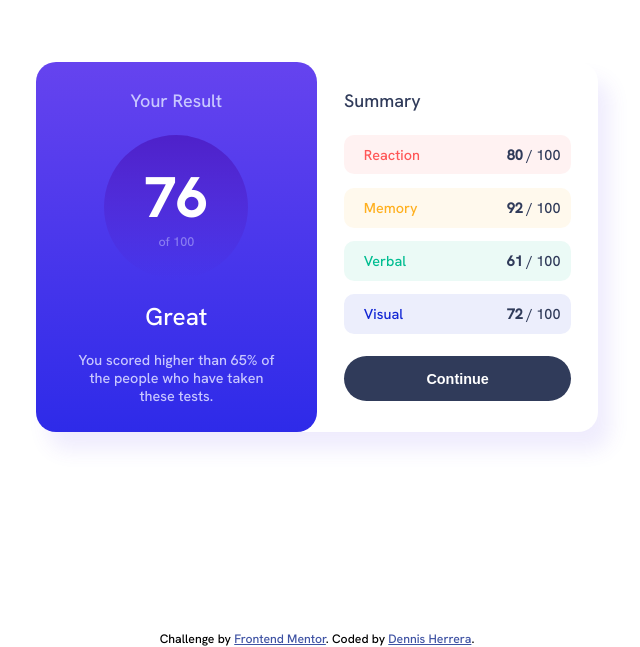
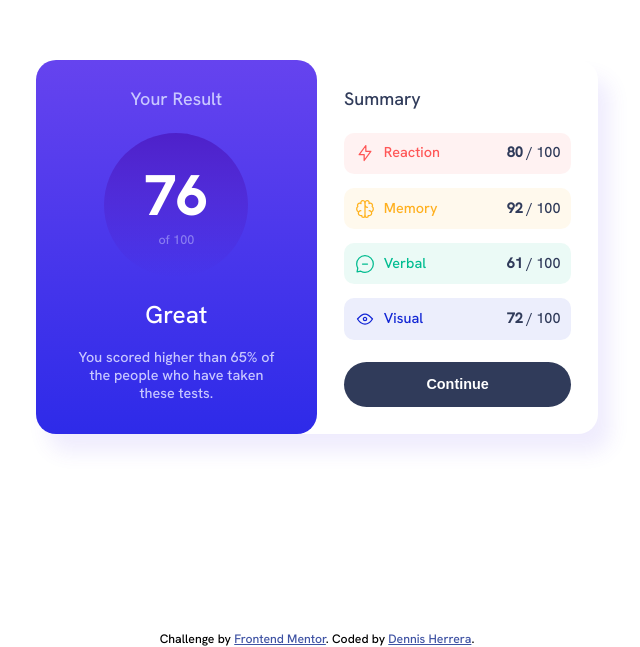
Before and after one commit to Klonnister/Results-summary-component, a plain HTML site: page index.html in a window 1280 px wide. Shown: the part 153-800 px from the top of the page, without its empty margins (323-963 px from the left). Drawn offline with Linux system fonts and the light colour scheme; the site is published under a folder, as on GitHub Pages, so addresses that start at the root find nothing.

Commit message:
changed file path for all 4 icons

```diff
--- a/index.html
+++ b/index.html
@@ -29,22 +29,22 @@
     <section class="section">
       <h2 class="title h2">Summary</h2>
       <div class="category-c reaction">
-        <img src="/src/images/icon-reaction.svg" alt="">
+        <img src="src/images/icon-reaction.svg" alt="">
         <h3 class="category">Reaction</h3>
         <p class="score"><b>80</b> / 100</p>
       </div>
       <div class="category-c memory">
-        <img src="/src/images/icon-memory.svg" alt="">
+        <img src="src/images/icon-memory.svg" alt="">
         <h3 class="category">Memory</h3>
         <p class="score"><b>92</b> / 100</p>
       </div>
       <div class="category-c verbal">
-        <img src="/src/images/icon-verbal.svg" alt="">
+        <img src="src/images/icon-verbal.svg" alt="">
         <h3 class="category">Verbal</h3>
         <p class="score"><b>61</b> / 100</p>
       </div>
       <div class="category-c visual">
-        <img src="/src/images/icon-visual.svg" alt="">
+        <img src="src/images/icon-visual.svg" alt="">
         <h3 class="category">Visual</h3>
         <p class="score"><b>72</b> / 100</p>
       </div>
```
